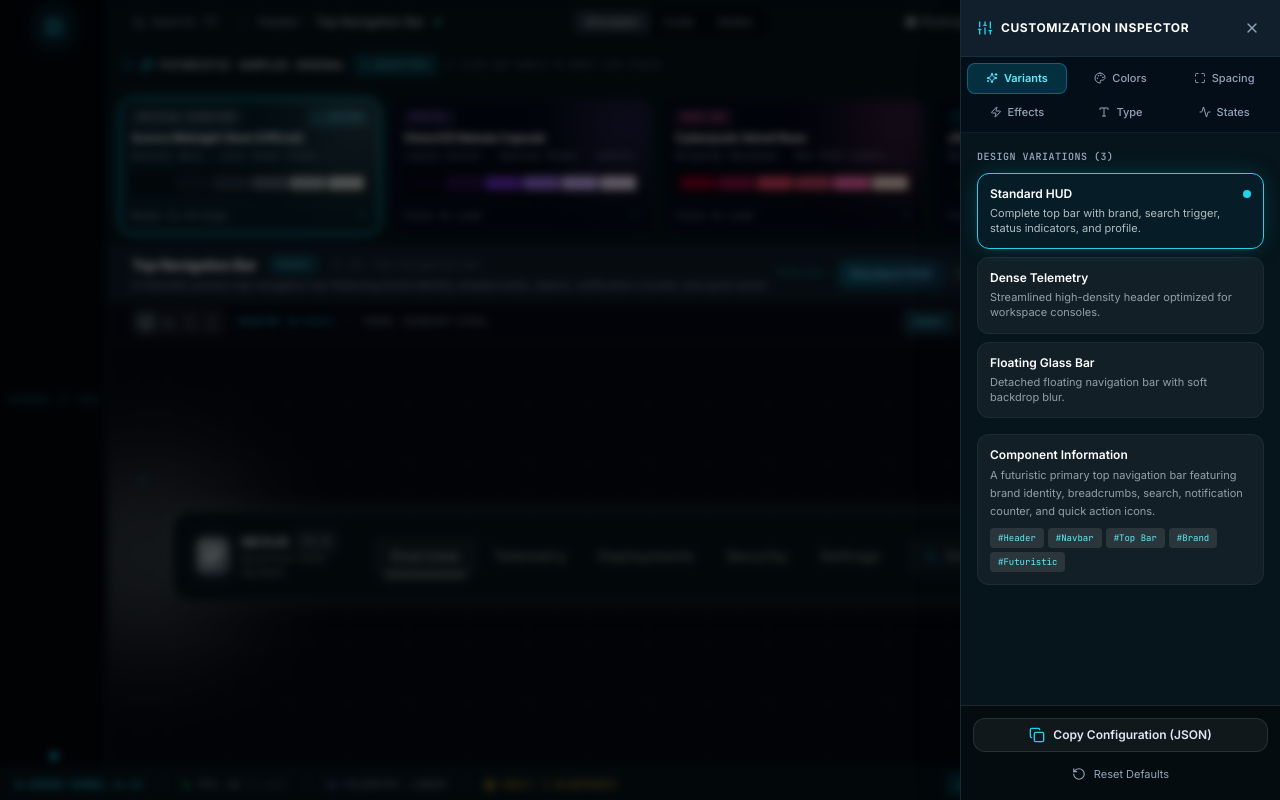
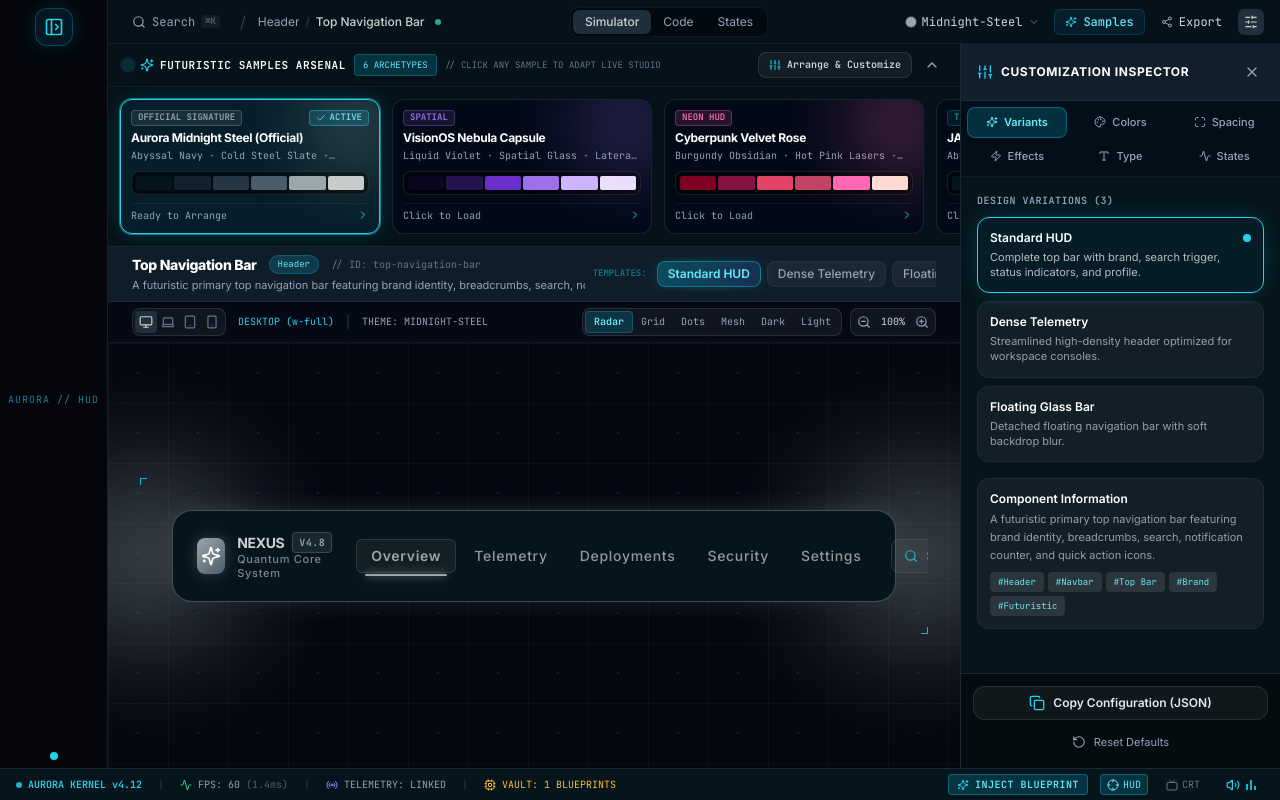
Before and after one commit to gitwithmasum/Aurora-Website-UI-Studio, a React (Vite) app: page / in a window 1280 px wide. Both pictures are taken after a click on the button 289 px from the left and 34 px from the top of the page. Built offline with nearby package versions, Linux system fonts and the light colour scheme.

Commit message:
fix(inspector): remove blocking backdrop overlay so middle content remains 100% visible and interactive with inspector open

```diff
--- a/src/components/layout/Inspector.tsx
+++ b/src/components/layout/Inspector.tsx
@@ -61,17 +61,7 @@ export const Inspector: React.FC = () => {
   ];
 
   return (
-    <>
-      {/* Backdrop on screens < 2xl when Inspector is open */}
-      <div
-        className="fixed inset-0 bg-black/60 backdrop-blur-sm z-40 2xl:hidden transition-opacity"
-        onClick={() => {
-          sound.playHover();
-          setIsInspectorOpen(false);
-        }}
-      />
-
-      <aside className="fixed 2xl:static inset-y-0 right-0 z-50 2xl:z-20 w-80 max-w-[90vw] h-full border-l border-[#253745]/60 bg-[#06141B] flex flex-col shrink-0 select-none shadow-2xl 2xl:shadow-none transition-transform duration-300">
+    <aside className="w-72 xl:w-80 max-w-[85vw] h-full border-l border-[#253745]/60 bg-[#06141B] flex flex-col shrink-0 select-none z-20 transition-all duration-300">
       {/* Inspector Header */}
       <div className="p-4 border-b border-[#253745]/60 bg-[#11212D]/90 flex items-center justify-between">
         <div className="flex items-center gap-2">
@@ -636,6 +626,5 @@ export const Inspector: React.FC = () => {
         </button>
       </div>
     </aside>
-  </>
-);
+  );
 };
--- a/src/components/layout/Sidebar.tsx
+++ b/src/components/layout/Sidebar.tsx
@@ -204,7 +204,7 @@ export const Sidebar: React.FC = () => {
 
   if (!isSidebarOpen) {
     return (
-      <div className="hidden lg:flex h-full border-r border-cyan-500/20 bg-[#04060c] p-2 flex-col items-center justify-between z-30 select-none shrink-0">
+      <div className="hidden md:flex h-full border-r border-cyan-500/20 bg-[#04060c] p-2 flex-col items-center justify-between z-20 select-none shrink-0">
         <button
           onClick={() => {
             sound.playBlip(1200);
@@ -225,16 +225,16 @@ export const Sidebar: React.FC = () => {
 
   return (
     <>
-      {/* Mobile / Tablet Backdrop */}
+      {/* Mobile only backdrop (hidden on desktop and laptop) */}
       <div
-        className="fixed inset-0 bg-black/70 backdrop-blur-sm z-40 lg:hidden transition-opacity"
+        className="fixed inset-0 bg-black/50 z-40 md:hidden transition-opacity"
         onClick={() => {
           sound.playHover();
           setIsSidebarOpen(false);
         }}
       />
 
-      <aside className="fixed lg:static inset-y-0 left-0 z-50 w-72 sm:w-80 max-w-[85vw] h-full border-r border-[#253745]/60 bg-[#06141B] flex flex-col select-none shrink-0 font-sans shadow-2xl lg:shadow-none transition-transform duration-300">
+      <aside className="fixed md:static inset-y-0 left-0 z-50 md:z-20 w-72 xl:w-80 max-w-[85vw] h-full border-r border-[#253745]/60 bg-[#06141B] flex flex-col select-none shrink-0 font-sans shadow-2xl md:shadow-none transition-transform duration-300">
       {/* 1. Cybernetic Brand Header */}
       <div className="p-4 border-b border-[#253745]/60 bg-[#11212D]/90 relative">
         <div className="flex items-center justify-between mb-2">
--- a/src/components/layout/TopNavbar.tsx
+++ b/src/components/layout/TopNavbar.tsx
@@ -45,7 +45,7 @@ export const TopNavbar: React.FC<TopNavbarProps> = ({ onOpenExport, onOpenStyleS
             sound.playBlip(1200);
             setIsSidebarOpen(!isSidebarOpen);
           }}
-          className="lg:hidden p-1.5 rounded-md text-cyan-400 hover:text-white hover:bg-white/10 shrink-0"
+          className="md:hidden p-1.5 rounded-md text-cyan-400 hover:text-white hover:bg-white/10 shrink-0"
           title="Toggle Navigation Menu"
         >
           <Menu className="w-4 h-4" />
```
